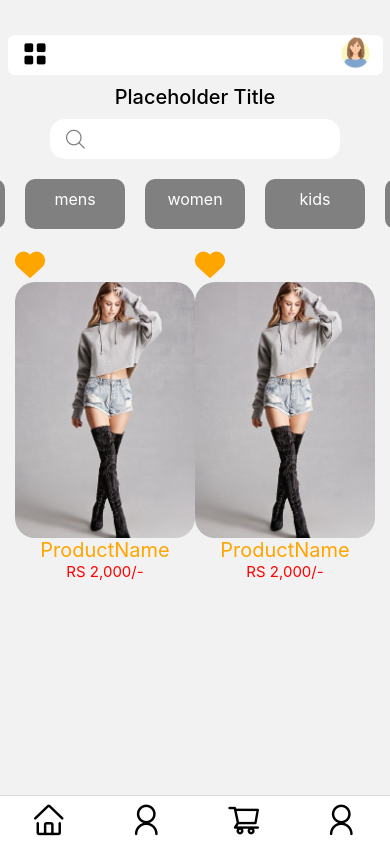
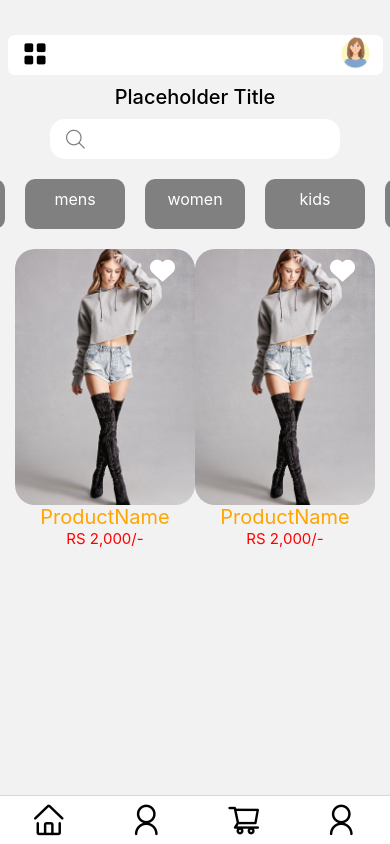
Before and after one commit to iamsubhankarray/shop, a React Native app: screen /home in a window 390 px wide. Built offline with nearby package versions, Linux system fonts and the light colour scheme.

Commit message:
product card updated

```diff
--- a/component/Products.js
+++ b/component/Products.js
@@ -1,20 +1,27 @@
-import { Image, StyleSheet, Text, View } from 'react-native'
-import React from 'react'
+import { Image, StyleSheet, Text, TouchableOpacity, View } from 'react-native'
+import React, { useState } from 'react'
 import AntDesign from '@expo/vector-icons/AntDesign';
 
 const Products = () => {
+  const [like,setlike]=useState(false)
   return (
-    <View style={{ flex: 1,justifyContent:"center",alignItems:"center" }}>
-      <View>
+    <TouchableOpacity style={{ flex: 1,justifyContent:"center",alignItems:"center" }} onPress={()=>setlike(!like)}>
+      <View >
 
-      <AntDesign name="heart" size={30} color="orange"/>
+
       <Image
         source={require('../assets/girl.jpg')}
-        style={{ width: 180, height: 256, borderRadius: 20, }} />
+        style={{ width: 180, height: 256, borderRadius: 20, }}
+         />
         </View>
       <Text style={{ fontSize: 20, color: "orange", }}>ProductName</Text>
       <Text style={{ fontSize: 15, color: "red", }}>RS 2,000/-</Text>
-    </View>
+        <View style={{position:"absolute",top:9,right:20,height:25,width:25,borderRadius:20,justifyContent:"center",alignContent:"center"}}>
+         { like?
+      <AntDesign name="heart" size={25} color="orange"/>:
+      <AntDesign name="heart" size={25} color="white"/>}
+        </View>
+    </TouchableOpacity>
   )
 }
 
```
